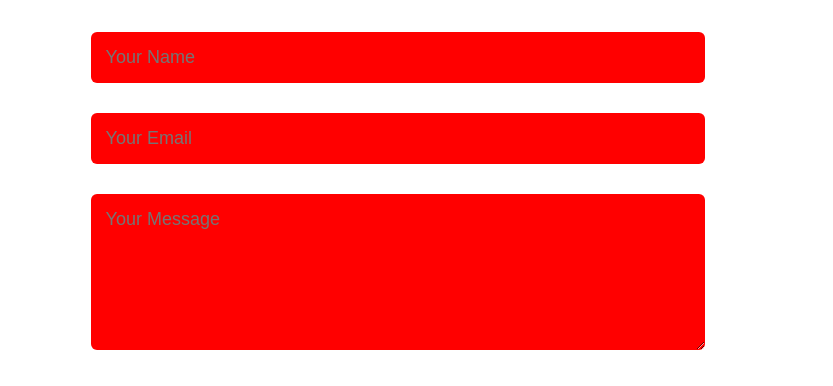
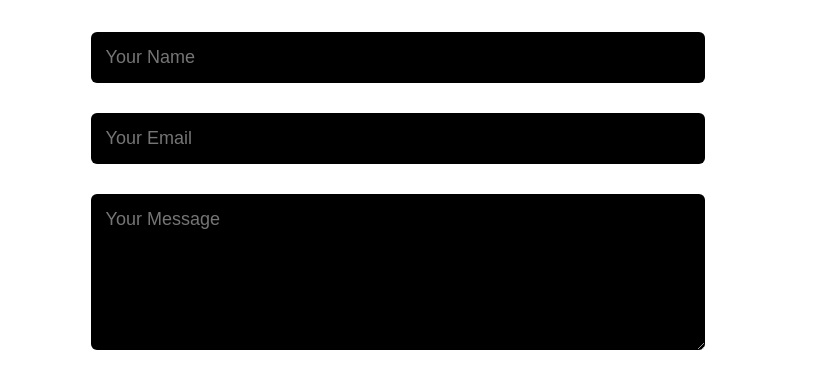
Before and after one commit to depads/depadsweb, a plain HTML site: page index.html in a window 1280 px wide. Shown: the part 1177-1563 px from the top of the page, 447-1280 px from the left. Drawn offline with Linux system fonts and the light colour scheme.

Commit message:
Update style.css

```diff
--- a/style.css
+++ b/style.css
@@ -162,7 +162,7 @@ nav ul li a:hover::after{
     transition: transform 0.5s;
 }
 .social-icons a:hover{
-    color:  green;
+    color:  red;
     transform: translateY(-5px);
 }
 .btn.btn2{
@@ -176,10 +176,10 @@ form input, form textarea{
     width: 100%;
     border: 0;
     outline: none;
-    background: red;
+    background: black;
     padding: 15px;
     margin: 15px 0;
-    color: green;
+    color: red;
     font-size: 18px;
     border-radius: 6px;
 }
```
